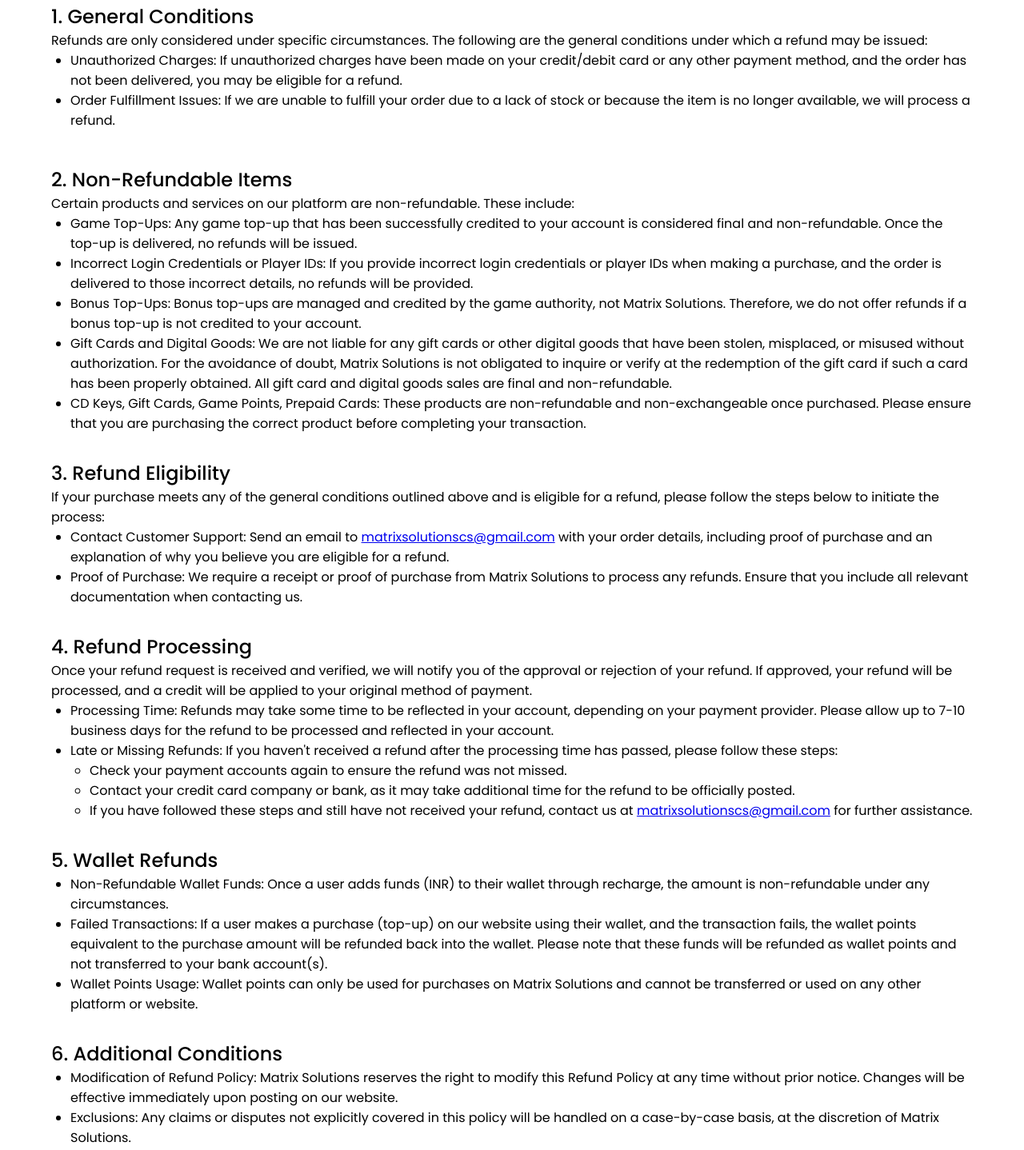
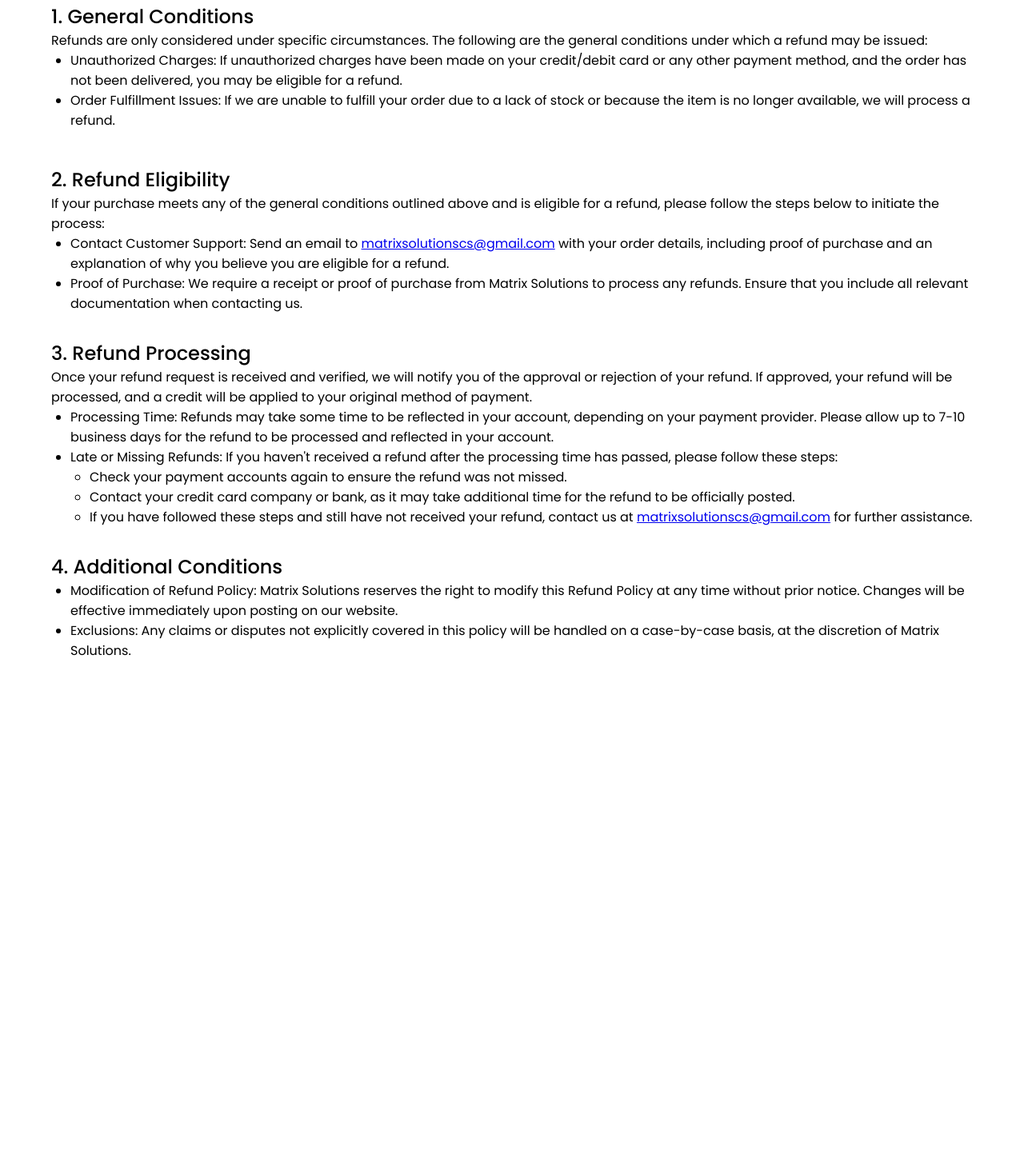
Before and after one commit to 4akhilkumar/matrix-solutions, a plain HTML site: page refund_policy.html in a window 1280 px wide. Shown: the part 365-1803 px from the top of the page at 80% size. After the commit the page ends 1223 px from the top, so only its background shows below. Drawn offline with nearby package versions, Linux system fonts and the light colour scheme.

Commit message:
Update: T&C, Refund Policy and PP are udpated

```diff
--- a/refund_policy.html
+++ b/refund_policy.html
@@ -53,20 +53,8 @@
             </div>
         </div>
 
-        <div class="content-section non-refundable-items">
-            <h2>2. Non-Refundable Items</h2>
-            <p>Certain products and services on our platform are non-refundable. These include:</p>
-            <ul>
-                <li>Game Top-Ups: Any game top-up that has been successfully credited to your account is considered final and non-refundable. Once the top-up is delivered, no refunds will be issued.</li>
-                <li>Incorrect Login Credentials or Player IDs: If you provide incorrect login credentials or player IDs when making a purchase, and the order is delivered to those incorrect details, no refunds will be provided.</li>
-                <li>Bonus Top-Ups: Bonus top-ups are managed and credited by the game authority, not Matrix Solutions. Therefore, we do not offer refunds if a bonus top-up is not credited to your account.</li>
-                <li>Gift Cards and Digital Goods: We are not liable for any gift cards or other digital goods that have been stolen, misplaced, or misused without authorization. For the avoidance of doubt, Matrix Solutions is not obligated to inquire or verify at the redemption of the gift card if such a card has been properly obtained. All gift card and digital goods sales are final and non-refundable.</li>
-                <li>CD Keys, Gift Cards, Game Points, Prepaid Cards: These products are non-refundable and non-exchangeable once purchased. Please ensure that you are purchasing the correct product before completing your transaction.</li>
-            </ul>
-        </div>
-
         <div class="content-section refund-eligibility">
-            <h2>3. Refund Eligibility</h2>
+            <h2>2. Refund Eligibility</h2>
             <p>If your purchase meets any of the general conditions outlined above and is eligible for a refund, please follow the steps below to initiate the process:</p>
             <ul>
                 <li>Contact Customer Support: Send an email to <a href="mailto:matrixsolutionscs@gmail.com?subject=Refund%20Eligibility%20Inquiry">matrixsolutionscs@gmail.com</a> with your order details, including proof of purchase and an explanation of why you believe you are eligible for a refund.</li>
@@ -75,7 +63,7 @@
         </div>
 
         <div class="content-section refund-processing">
-            <h2>4. Refund Processing</h2>
+            <h2>3. Refund Processing</h2>
             <p>
                 Once your refund request is received and verified, we will notify you of the approval or rejection of your refund.
                 If approved, your refund will be processed, and a credit will be applied to your original method of payment.
@@ -93,17 +81,8 @@
             </ul>
         </div>
 
-        <div class="content-section wallet-refund">
-            <h2>5. Wallet Refunds</h2>
-            <ul>
-                <li>Non-Refundable Wallet Funds: Once a user adds funds (INR) to their wallet through recharge, the amount is non-refundable under any circumstances.</li>
-                <li>Failed Transactions: If a user makes a purchase (top-up) on our website using their wallet, and the transaction fails, the wallet points equivalent to the purchase amount will be refunded back into the wallet. Please note that these funds will be refunded as wallet points and not transferred to your bank account(s).</li>
-                <li>Wallet Points Usage: Wallet points can only be used for purchases on Matrix Solutions and cannot be transferred or used on any other platform or website.</li>
-            </ul>
-        </div>
-
         <div class="content-section user-rights">
-            <h2>6. Additional Conditions</h2>
+            <h2>4. Additional Conditions</h2>
             <ul>
                 <li>Modification of Refund Policy: Matrix Solutions reserves the right to modify this Refund Policy at any time without prior notice. Changes will be effective immediately upon posting on our website.</li>
                 <li>Exclusions: Any claims or disputes not explicitly covered in this policy will be handled on a case-by-case basis, at the discretion of Matrix Solutions.</li>
--- a/static/styles/home.css
+++ b/static/styles/home.css
@@ -88,6 +88,7 @@
 
 li {
   list-style: none;
+  width: fit-content;
 }
 
 a {
```
Also changed, not shown: index.html (+10 -4 lines), privacy_policy.html (+1 -1 lines), terms_and_conditions.html (+1 -1 lines).
